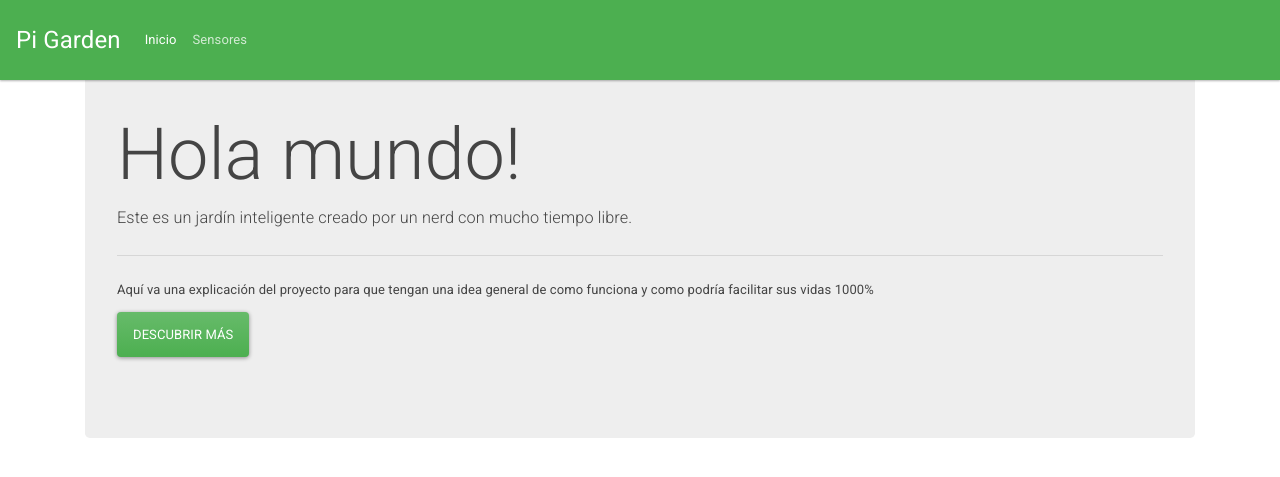
After one commit to chrisRubiano/pi-garden, a Django app: page / in a window 1280 px wide. The commit adds this page. Shown: the top 477 px of the page. Run offline with Django 3.2, Linux system fonts and the light colour scheme; some libraries are stand-ins or nearby versions.

Commit message:
renamed views and changed templates :sushi:

```diff
--- a/django_garden/config/settings.py
+++ b/django_garden/config/settings.py
@@ -27,7 +27,7 @@ SECRET_KEY = '^_jwr(gjz2k40f@vd)d%!)^5ex+sdcml%e#%4%&f6a!yd(3acp'
 # SECURITY WARNING: don't run with debug turned on in production!
 DEBUG = True
 
-ALLOWED_HOSTS = ['192.168.1.73',]
+ALLOWED_HOSTS = ['*',] # TODO
 
 
 # Application definition
--- a/django_garden/config/urls.py
+++ b/django_garden/config/urls.py
@@ -15,8 +15,10 @@ Including another URLconf
 """
 from django.contrib import admin
 from django.urls import include, path
+from django.views.generic import TemplateView
 
 urlpatterns = [
     path('admin/', admin.site.urls),
-    path('sensors/', include('garden.sensors.urls')),
+    path('', TemplateView.as_view(template_name='pages/home.html'), name = 'home'),
+    path('sensors/', include('garden.sensors.urls', namespace='sensors')),
 ]
--- a/django_garden/garden/sensors/urls.py
+++ b/django_garden/garden/sensors/urls.py
@@ -1,6 +1,7 @@
 from django.urls import path
 from . import views
 
+app_name='sensors'
 urlpatterns = [
-    path('', views.temp_view, name = "temp_view"),
+    path('', views.sensors_view, name = 'sensors'),
 ]
--- a/django_garden/garden/sensors/views.py
+++ b/django_garden/garden/sensors/views.py
@@ -2,7 +2,7 @@ import serial
 from django.shortcuts import render
 
 
-def temp_view(request):
+def sensors_view(request):
     context_dict = {}
     ser = serial.Serial('/dev/ttyUSB0')
     ser.write(b's\n')
--- a/django_garden/garden/templates/base.html
+++ b/django_garden/garden/templates/base.html
@@ -14,7 +14,7 @@
     <!-- Bootstrap core CSS -->
     <link rel="stylesheet" href="https://maxcdn.bootstrapcdn.com/bootstrap/4.0.0-beta.2/css/bootstrap.min.css" integrity="sha384-PsH8R72JQ3SOdhVi3uxftmaW6Vc51MKb0q5P2rRUpPvrszuE4W1povHYgTpBfshb" crossorigin="anonymous">
     <!-- Bootswatch Theme -->
-    <link rel="stylesheet" href="https://bootswatch.com/4/lumen/bootstrap.min.css">
+    <link rel="stylesheet" href="https://bootswatch.com/4/materia/bootstrap.min.css">
 
     <!-- Custom styles for this template -->
     <link href="" rel="stylesheet">
@@ -32,18 +32,10 @@
         <div class="collapse navbar-collapse" id="navbarsExampleDefault">
         <ul class="navbar-nav mr-auto">
             <li class="nav-item active">
-            <a class="nav-link" href="#">Home <span class="sr-only">(current)</span></a>
+            <a class="nav-link" href="{% url 'home' %}">Inicio<span class="sr-only">(current)</span></a>
             </li>
             <li class="nav-item">
-            <a class="nav-link" href="#">Link</a>
-            </li>
-            <li class="nav-item dropdown">
-                <a class="nav-link dropdown-toggle" href="http://example.com" id="dropdown01" data-toggle="dropdown" aria-haspopup="true" aria-expanded="false">Dropdown</a>
-            <div class="dropdown-menu" aria-labelledby="dropdown01">
-                <a class="dropdown-item" href="#">Action</a>
-                <a class="dropdown-item" href="#">Another action</a>
-                <a class="dropdown-item" href="#">Something else here</a>
-            </div>
+            <a class="nav-link" href="{% url 'sensors:sensors' %}">Sensores</a>
             </li>
         </ul>
         </div>
--- /dev/null
+++ b/django_garden/garden/templates/pages/home.html
@@ -0,0 +1,14 @@
+{% extends 'base.html' %}
+
+
+{% block content %}
+    <div class="jumbotron">
+        <h1 class="display-3">Hola mundo!</h1>
+        <p class="lead">Este es un jardín inteligente creado por un nerd con mucho tiempo libre.</p>
+        <hr class="my-4">
+        <p>Aquí va una explicación del proyecto para que tengan una idea general de como funciona y como podría facilitar sus vidas 1000%</p>
+        <p class="lead">
+        <a class="btn btn-success" href="#" role="button">Descubrir más</a>
+        </p>
+    </div>
+{% endblock content %}
```
